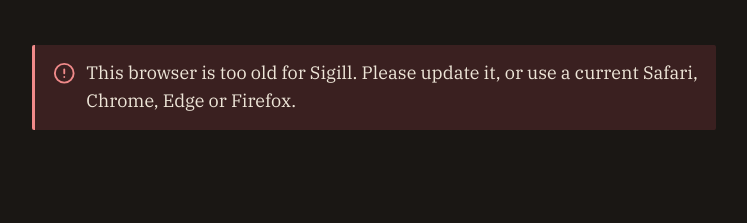
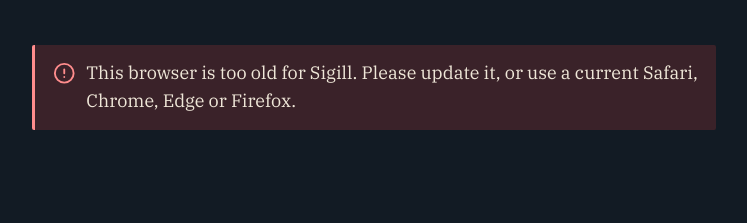
Before and after one commit to ss73/sigill, a website built with Vite: page index.html in a window 1280 px wide. Shown: the whole page, without its empty margins (266-1013 px from the left). Built offline with nearby package versions, Linux system fonts and the dark colour scheme; no server answers.

Commit message:
Dark mode: ink blue-black with a solid wax-red main button

```diff
--- a/src/app/app.css
+++ b/src/app/app.css
@@ -24,6 +24,10 @@
   --accent-hover: #7d1523;
   --accent-soft: #f1e3dc;
   --accent-fg: #fbf8f1;
+  /* The main button stays solid wax red in both themes. */
+  --primary: var(--accent);
+  --primary-hover: var(--accent-hover);
+  --primary-fg: var(--accent-fg);
   --post: #2c4a73;
   --ok: #3f6b3a;
   --ok-soft: #e6ebda;
@@ -42,22 +46,26 @@
 }
 
 @media (prefers-color-scheme: dark) {
+  /* Ink: blue-black like fountain-pen ink, cream text. */
   :root {
-    --bg: #1a1714;
-    --surface: #221d19;
-    --fg: #eee6d8;
-    --muted: #a59888;
-    --border: #3a322b;
-    --field-border: #4a4037;
-    --accent: #e06a7b;
-    --accent-hover: #ec8b99;
-    --accent-soft: #3a2024;
-    --accent-fg: #1a1714;
-    --post: #7f9cc4;
-    --ok: #a9c79a;
-    --ok-soft: #232b1f;
-    --error: #f08a8a;
-    --error-soft: #3a2020;
+    --bg: #121b24;
+    --surface: #18232e;
+    --fg: #efe7d8;
+    --muted: #9fabb5;
+    --border: #2a3845;
+    --field-border: #36475a;
+    --accent: #e0566a;
+    --accent-hover: #ea7585;
+    --accent-soft: #2b2230;
+    --accent-fg: #fff8ee;
+    --primary: #b3223a;
+    --primary-hover: #c4304a;
+    --primary-fg: #fbf3ea;
+    --post: #7d9cc4;
+    --ok: #8fcaa2;
+    --ok-soft: #16302a;
+    --error: #ff8d8d;
+    --error-soft: #3a2229;
     --shadow: rgb(0 0 0 / 0.6);
   }
 }
@@ -371,14 +379,15 @@ input[readonly] {
 }
 
 .btn.primary {
-  background: var(--accent);
-  color: var(--accent-fg);
+  background: var(--primary);
+  border-color: var(--primary);
+  color: var(--primary-fg);
   box-shadow: inset 0 -2px 0 rgb(0 0 0 / 0.2);
 }
 
 .btn.primary:hover {
-  background: var(--accent-hover);
-  border-color: var(--accent-hover);
+  background: var(--primary-hover);
+  border-color: var(--primary-hover);
 }
 
 .btn.secondary {
```
